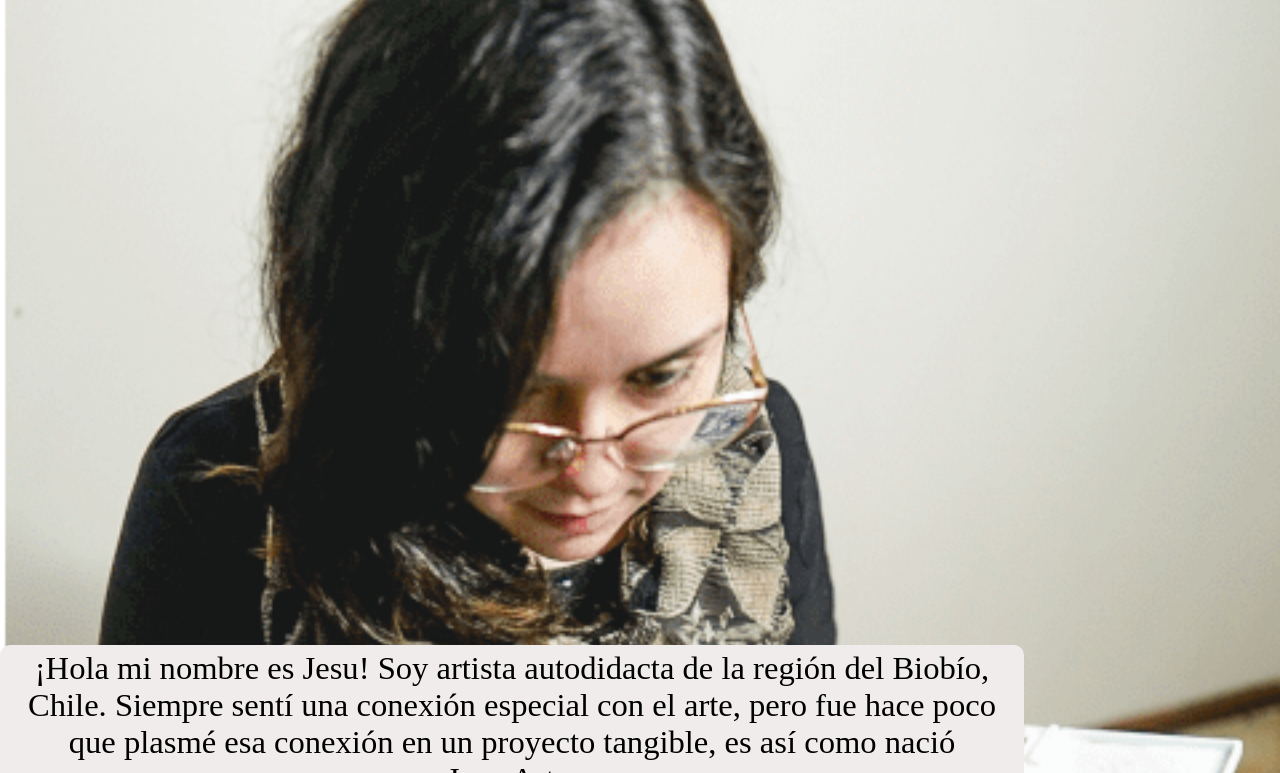
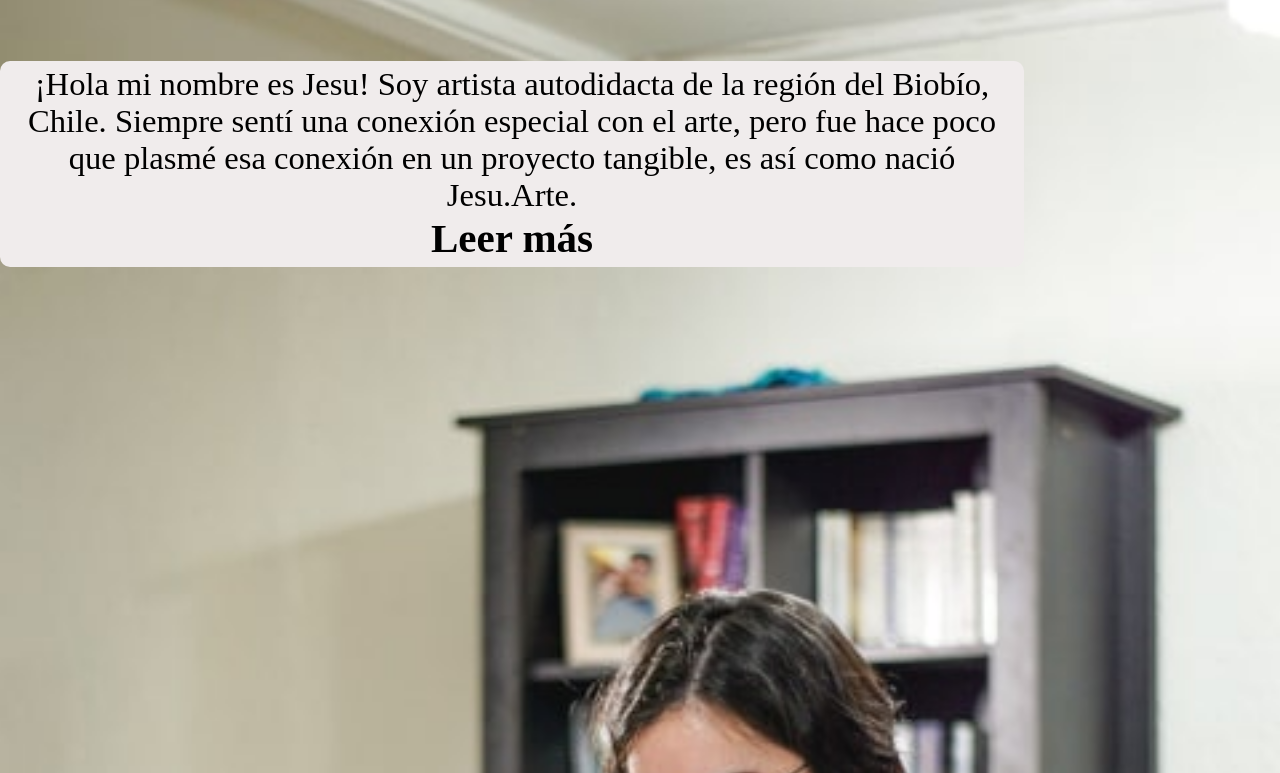
Before and after one commit to 100tomtomas100/jesu-arte.cl, a plain HTML site: page index.html in a window 1280 px wide. Shown: the part 169-942 px from the top of the page. Drawn offline with nearby package versions, Linux system fonts and the light colour scheme.

Commit message:
changed background image

```diff
--- a/style/footer.css
+++ b/style/footer.css
@@ -2,7 +2,6 @@
 .footer-mobile {
     grid-row: 3/4;
     background-color: #F0ECEC;
-    opacity: 0.8;
     font-family: "Proxima-Soft";
     display: grid;
     grid-template-rows: 2fr 3fr;
--- a/style/style.css
+++ b/style/style.css
@@ -18,10 +18,10 @@
 }
 /*index-body*/
 #index-body {
-    background-image: url("../img/index-background.png");
+   /*background-image: url("../img/index-background.png");*/
     background-size: cover;
     background-repeat: no-repeat;
-    background-color: #FFFFFF;
+    background-color: #F0ECEC;
     display: grid;
     height: 100%;
     grid-template-rows: 1fr 18fr 3fr;
@@ -33,15 +33,18 @@
 /*index content*/
 #content {
     display: grid;
-    grid-template-rows: 5fr 5.5fr 5fr 3fr;
+    grid-template-rows: 7fr 5.5fr 5fr 3fr;
     overflow-x: hidden;
 }
 #about-us-text {
     height: 100%;
-    padding-top: 50%;
+    padding-top: 5%;
     grid-row: 1/2;
     display: grid;
     align-items: flex-start;
+    background-image: url(../img/DSC01326-min.jpg);
+    background-repeat: no-repeat;
+    background-size: cover;
 }
 #about-us-text-wrapper p {
     display: grid;
@@ -81,13 +84,13 @@
 #index-mobile-gallery {
     grid-row: 2/3;
     /*background-image: url("../img/fire.jpg");*/
-    background-color: linear-gradient(down,white, white);
-
+    /*background-color:linear-gradient(down,white, white);*/
 }
 #index-reviews {
     grid-row: 3/4;
    /* background-image: url("../img/background3.jpg");*/
     background-size: cover;
+    background-image: url("../img/DSC01302-min.jpg");
 
 }
 #index-social-media {
```
Also changed, not shown: img/DSC01302-min.jpg (added), img/DSC01302.jpg (added), img/DSC01326-min.jpg (added), img/DSC01326.jpg (added), img/DSC01339-min.jpg (added), img/DSC01339.jpg (added).
